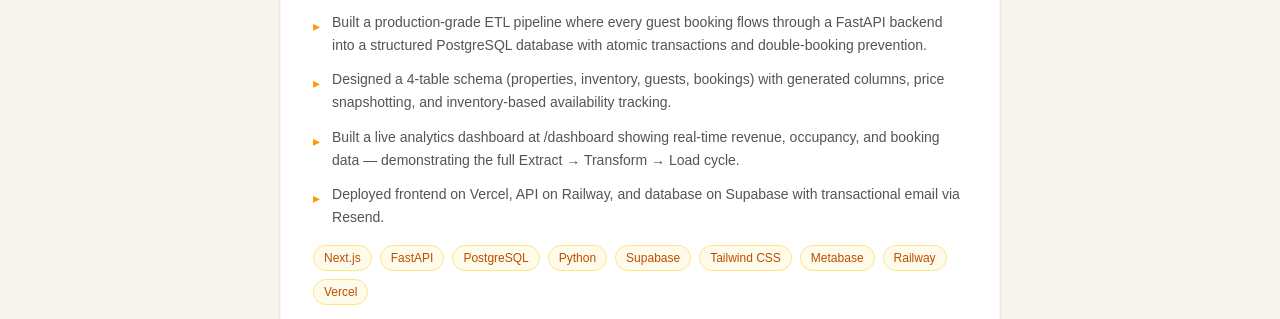
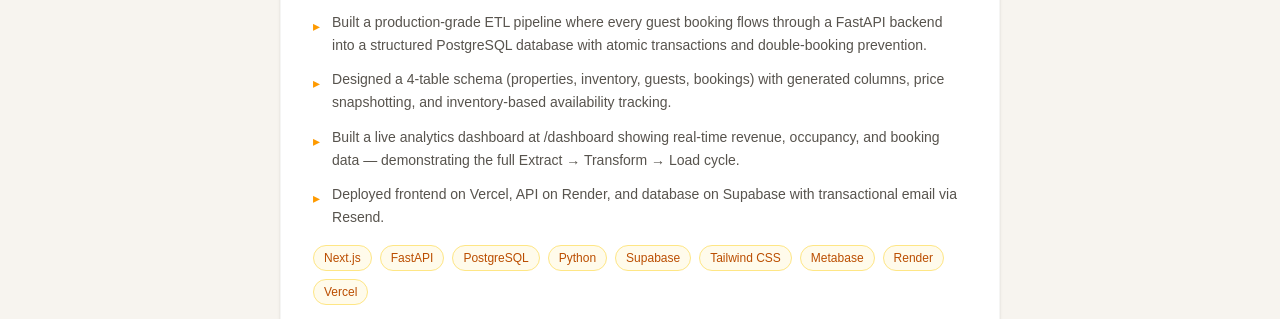
Before and after one commit to s-keshri/villa-frontend, a Next.js app: page /about in a window 1280 px wide. Shown: the part 1913-2232 px from the top of the page. Built offline with nearby package versions, Linux system fonts and the light colour scheme.

Commit message:
Update deployment references from Railway to Render

```diff
--- a/app/about/page.tsx
+++ b/app/about/page.tsx
@@ -167,7 +167,7 @@
                 'Built a production-grade ETL pipeline where every guest booking flows through a FastAPI backend into a structured PostgreSQL database with atomic transactions and double-booking prevention.',
                 'Designed a 4-table schema (properties, inventory, guests, bookings) with generated columns, price snapshotting, and inventory-based availability tracking.',
                 'Built a live analytics dashboard at /dashboard showing real-time revenue, occupancy, and booking data — demonstrating the full Extract → Transform → Load cycle.',
-                'Deployed frontend on Vercel, API on Railway, and database on Supabase with transactional email via Resend.',
+                'Deployed frontend on Vercel, API on Render, and database on Supabase with transactional email via Resend.',
               ].map((point, i) => (
                 <li key={i} className="flex gap-3 text-sm text-stone-600 leading-relaxed">
                   <span className="text-amber-500 mt-1 flex-shrink-0">▸</span>
@@ -176,7 +176,7 @@
               ))}
             </ul>
             <div className="flex flex-wrap gap-2 mb-4">
-              {['Next.js', 'FastAPI', 'PostgreSQL', 'Python', 'Supabase', 'Tailwind CSS', 'Metabase', 'Railway', 'Vercel'].map((tech) => (
+              {['Next.js', 'FastAPI', 'PostgreSQL', 'Python', 'Supabase', 'Tailwind CSS', 'Metabase', 'Render', 'Vercel'].map((tech) => (
                 <span key={tech} className="text-xs bg-amber-50 border border-amber-200 text-amber-700 px-2.5 py-1 rounded-full">
                   {tech}
                 </span>
```
